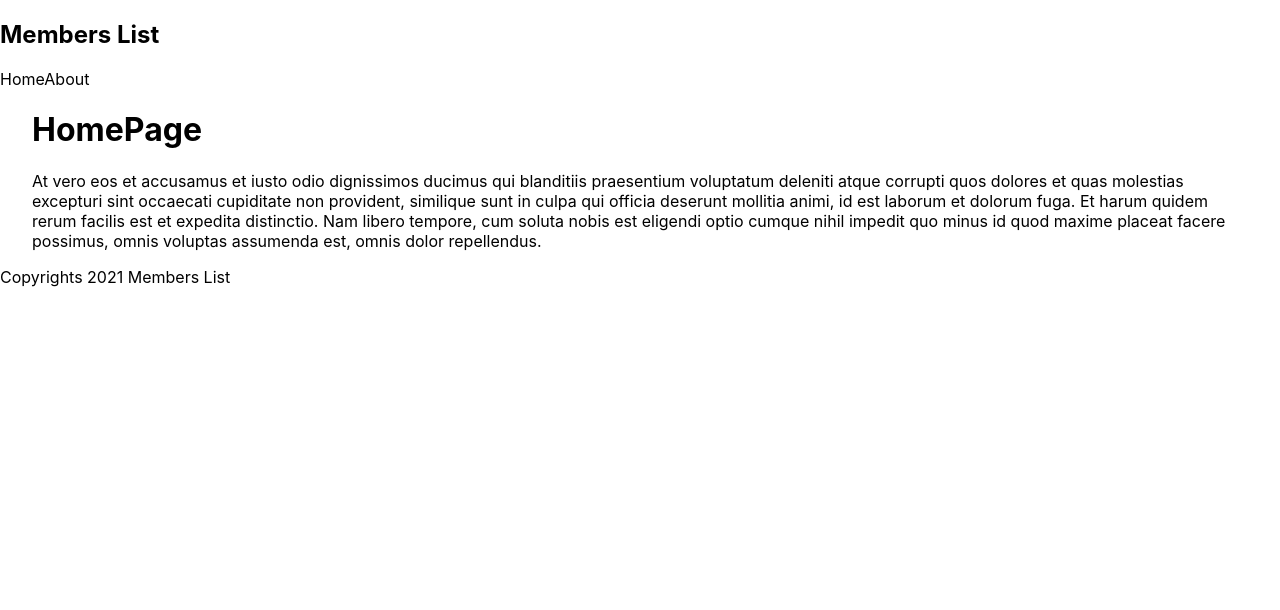
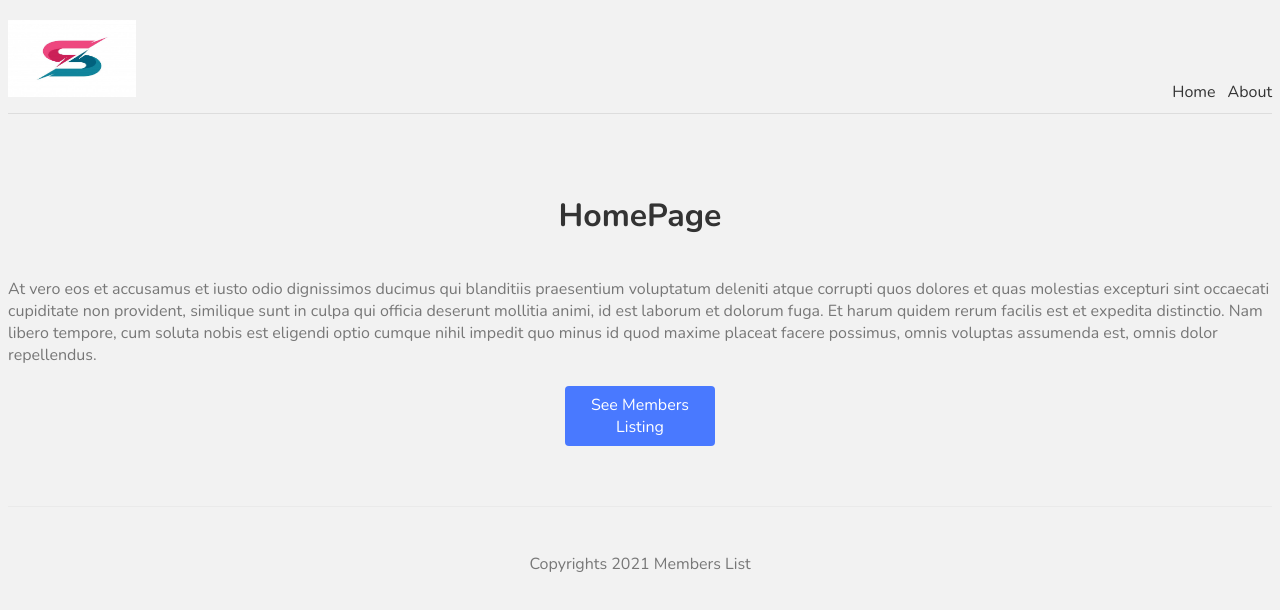
Before and after one commit to bluzeey/basic-next-website, a Next.js app: page / in a window 1280 px wide. Shown: the top 610 px of the page. Built offline with nearby package versions, Linux system fonts and the light colour scheme.

Commit message:
Completing next tutorial

```diff
--- a/components/Footer.js
+++ b/components/Footer.js
@@ -2,9 +2,9 @@ import React from 'react'
 
 const Footer = () => {
     return (
-        <div>
+        <footer>
             <p>Copyrights 2021 Members List</p>
-        </div>
+        </footer>
     )
 }
 
--- a/components/Navbar.js
+++ b/components/Navbar.js
@@ -1,10 +1,11 @@
 import React from 'react'
 import Link from 'next/link'
+import Image from 'next/image'
 const Navbar = () => {
     return (
         <nav>
             <div className="logo">
-                <h1>Members List</h1>
+                <Image src="/logo.jpg" width={128} height={77}/>
             </div>
             <Link href="/"><a>Home</a></Link>
             <Link href="/about"><a>About</a></Link>
--- a/pages/about.js
+++ b/pages/about.js
@@ -1,9 +1,13 @@
 import React from 'react'
 import Navbar from '../components/Navbar'
-
+import Head from 'next/head'
 const about = () => {
     return (
         <>
+        <Head>
+        <title>Member List About</title>
+        <meta name="keywords" content="members"/>
+        </Head>
         <div>
             <h1>About</h1>
             <p>"Lorem ipsum dolor sit amet, consectetur adipiscing elit, sed do eiusmod tempor incididunt ut labore et dolore magna aliqua. Ut enim ad minim veniam, quis nostrud exercitation ullamco laboris nisi ut aliquip ex ea commodo consequat. Duis aute irure dolor in reprehenderit in voluptate velit esse cillum dolore eu fugiat nulla pariatur. Excepteur sint occaecat cupidatat non proident, sunt in culpa qui officia deserunt mollit anim id est laborum."</p>
--- a/pages/index.js
+++ b/pages/index.js
@@ -1,15 +1,23 @@
+import Link from 'next/link'
+import styles from '../styles/Home.module.css'
 import Head from 'next/head'
-import Image from 'next/image'
-import styles from '../styles/Home.module.css'
-import Footer from '../components/Footer'
-import Navbar from '../components/Navbar'
+import router from 'next/router'
 
 export default function Home() {
+
   return (
-    <div className={styles.container}>
-     <h1>HomePage</h1>
-     <p>At vero eos et accusamus et iusto odio dignissimos ducimus qui blanditiis praesentium voluptatum deleniti atque corrupti quos dolores et quas molestias excepturi sint occaecati cupiditate non provident, similique sunt in culpa qui officia deserunt mollitia animi, id est laborum et dolorum fuga. Et harum quidem rerum facilis est et expedita distinctio. Nam libero tempore, cum soluta nobis est eligendi optio cumque nihil impedit quo minus id quod maxime placeat facere possimus, omnis voluptas assumenda est, omnis dolor repellendus.</p>
+    <>
+    <Head>
+      <title>Member List Home</title>
+      <meta name="keywords" content="members"/>
+    </Head>
+    <div>
+     <h1 className={styles.title}>HomePage</h1>
+     <p className={styles.text}>At vero eos et accusamus et iusto odio dignissimos ducimus qui blanditiis praesentium voluptatum deleniti atque corrupti quos dolores et quas molestias excepturi sint occaecati cupiditate non provident, similique sunt in culpa qui officia deserunt mollitia animi, id est laborum et dolorum fuga. Et harum quidem rerum facilis est et expedita distinctio. Nam libero tempore, cum soluta nobis est eligendi optio cumque nihil impedit quo minus id quod maxime placeat facere possimus, omnis voluptas assumenda est, omnis dolor repellendus.</p>
+     <Link href='/members'>
+       <a className={styles.btn}>See Members Listing</a>
+     </Link>
     </div>
-
+    </>
   )
 }
--- a/styles/Home.module.css
+++ b/styles/Home.module.css
@@ -1,116 +1,20 @@
-.container {
-  padding: 0 2rem;
-}
-
-.main {
-  min-height: 100vh;
-  padding: 4rem 0;
-  flex: 1;
-  display: flex;
-  flex-direction: column;
-  justify-content: center;
-  align-items: center;
-}
-
-.footer {
-  display: flex;
-  flex: 1;
-  padding: 2rem 0;
-  border-top: 1px solid #eaeaea;
-  justify-content: center;
-  align-items: center;
-}
-
-.footer a {
-  display: flex;
-  justify-content: center;
-  align-items: center;
-  flex-grow: 1;
-}
-
-.title a {
-  color: #0070f3;
-  text-decoration: none;
-}
-
-.title a:hover,
-.title a:focus,
-.title a:active {
-  text-decoration: underline;
-}
-
 .title {
-  margin: 0;
-  line-height: 1.15;
-  font-size: 4rem;
-}
-
-.title,
-.description {
+  color: #333;
+  padding-bottom: 20px;
   text-align: center;
 }
 
-.description {
-  margin: 4rem 0;
-  line-height: 1.5;
-  font-size: 1.5rem;
+.text {
+  color: #777;
 }
 
-.code {
-  background: #fafafa;
-  border-radius: 5px;
-  padding: 0.75rem;
-  font-size: 1.1rem;
-  font-family: Menlo, Monaco, Lucida Console, Liberation Mono, DejaVu Sans Mono,
-    Bitstream Vera Sans Mono, Courier New, monospace;
+.btn {
+  display: block;
+  width: 150px;
+  padding: 8px 0;
+  margin: 20px auto;
+  background: #4979ff;
+  border-radius: 4px;
+  color: white;
+  text-align: center;
 }
-
-.grid {
-  display: flex;
-  align-items: center;
-  justify-content: center;
-  flex-wrap: wrap;
-  max-width: 800px;
-}
-
-.card {
-  margin: 1rem;
-  padding: 1.5rem;
-  text-align: left;
-  color: inherit;
-  text-decoration: none;
-  border: 1px solid #eaeaea;
-  border-radius: 10px;
-  transition: color 0.15s ease, border-color 0.15s ease;
-  max-width: 300px;
-}
-
-.card:hover,
-.card:focus,
-.card:active {
-  color: #0070f3;
-  border-color: #0070f3;
-}
-
-.card h2 {
-  margin: 0 0 1rem 0;
-  font-size: 1.5rem;
-}
-
-.card p {
-  margin: 0;
-  font-size: 1.25rem;
-  line-height: 1.5;
-}
-
-.logo {
-  height: 1em;
-  margin-left: 0.5rem;
-}
-
-@media (max-width: 600px) {
-  .grid {
-    width: 100%;
-    flex-direction: column;
-  }
-}
--- a/styles/globals.css
+++ b/styles/globals.css
@@ -1,16 +1,52 @@
-html,
+@import url('https://fonts.googleapis.com/css2?family=Nunito:wght@300;400;600;700&display=swap');
+
 body {
-  padding: 0;
-  margin: 0;
-  font-family: -apple-system, BlinkMacSystemFont, Segoe UI, Roboto, Oxygen,
-    Ubuntu, Cantarell, Fira Sans, Droid Sans, Helvetica Neue, sans-serif;
+  background: #f2f2f2;
+  color: #333;
+  font-family: "Nunito";
 }
 
 a {
-  color: inherit;
+  color: #333;
   text-decoration: none;
 }
 
-* {
-  box-sizing: border-box;
+.content {
+  max-width: 960px;
+  margin: 0 auto;
 }
+
+nav {
+  margin: 10px auto 80px;
+  padding: 10px 0;
+  display: flex;
+  justify-content: flex-end;
+  align-items: flex-end;
+  border-bottom: 1px solid #ddd;
+}
+
+nav a {
+  margin-left: 12px;
+}
+
+nav .logo {
+  margin-right: auto;
+}
+
+footer {
+  display: block;
+  text-align: center;
+  padding: 30px 0;
+  margin-top: 60px;
+  color: #777;
+  border-top: 1px solid #eaeaea;
+}
+
+.not-found{
+  text-align: center;
+}
+
+.not-found a{
+  color:#4979ff;
+  text-decoration:underline;
+}
```
Also changed, not shown: pages/404.js (added, +27 -0 lines), pages/members/[id].js (added, +35 -0 lines), pages/members/index.js (added, +27 -0 lines), styles/Members.module.css (added, +10 -0 lines), public/logo.jpg (added).
